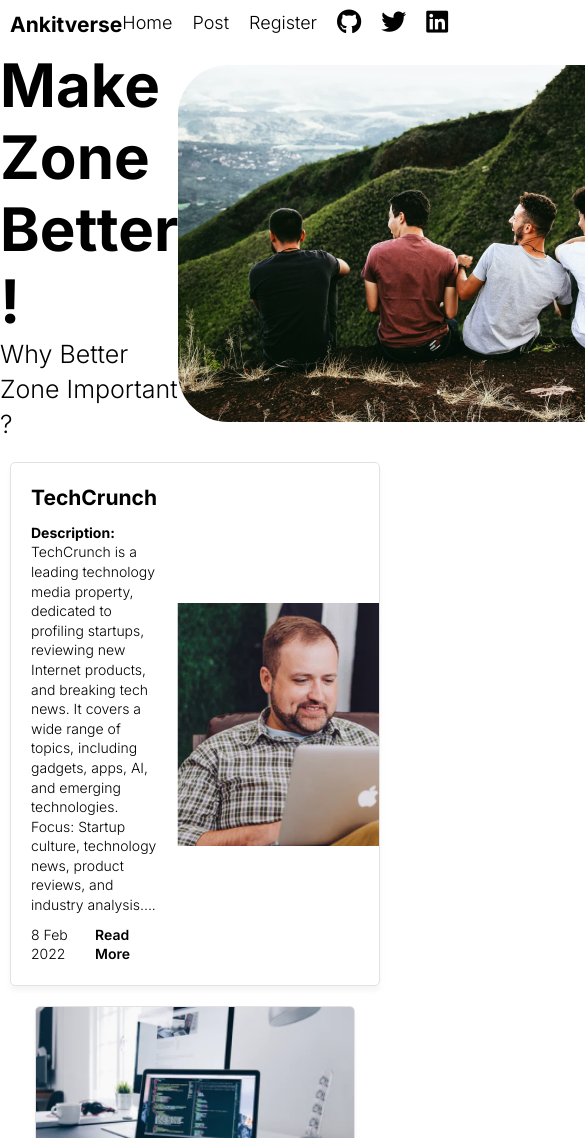
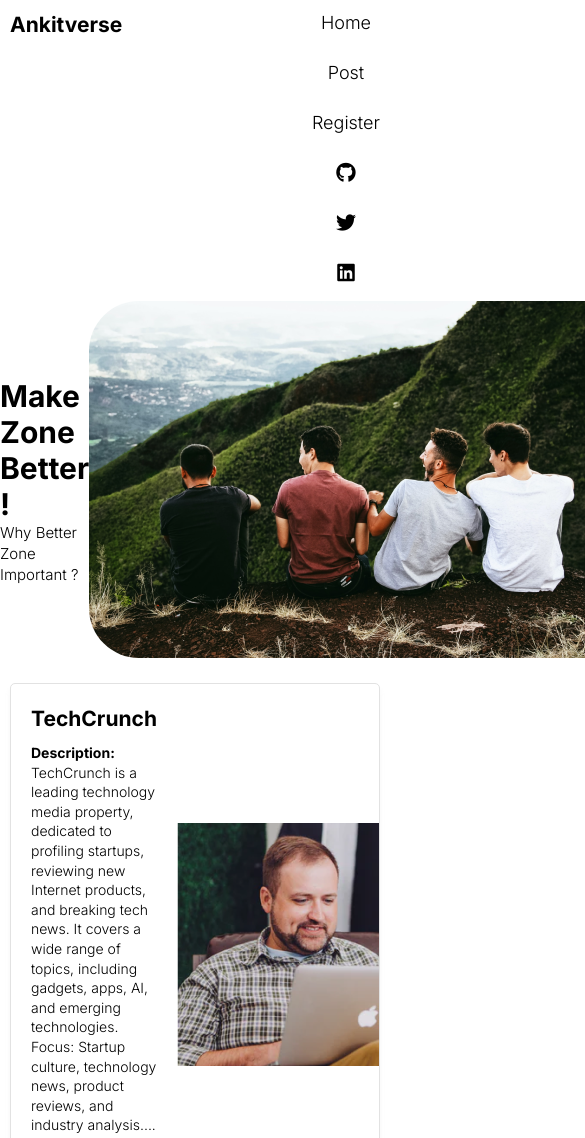
Before and after one commit to itsankit070/Blog-App, a plain HTML site: page index.html in a window 390 px wide. Shown: the top 1138 px of the page, 585 px wide, since content can reach past the window. Drawn offline with Linux system fonts and the light colour scheme; a script that the page names is missing.

Commit message:
Update style.css

```diff
--- a/style.css
+++ b/style.css
@@ -15,7 +15,6 @@ h1:hover{
 }
 
 div:hover{
-  border-radius: 20%;
   cursor: pointer;
 }
 
@@ -141,6 +140,7 @@ main {
 .v-card img {
   width: 100%;
   height: 100%;
+  object-fit: contain;
 }
 
 footer {
@@ -187,3 +187,35 @@ a {
   text-decoration: none;
   color: #000;
 }
+
+@media only screen and (max-width: 768px) {
+  /* Adjust styles for tablets and smaller screens */
+  nav ul {
+    flex-direction: column;
+    align-items: center;
+  }
+
+  nav ul li {
+    margin-bottom: 0.5rem;
+  }
+}
+
+@media only screen and (max-width: 480px) {
+  /* Adjust styles for phones and smaller screens */
+  .hero_content h1 {
+    font-size: 3rem;
+  }
+
+  .hero_content h4 {
+    font-size: 1.5rem;
+  }
+
+  nav i {
+    font-size: 2rem;
+  }
+
+  .h-card,
+  .v-card {
+    max-width: 100%;
+  }
+}
```
